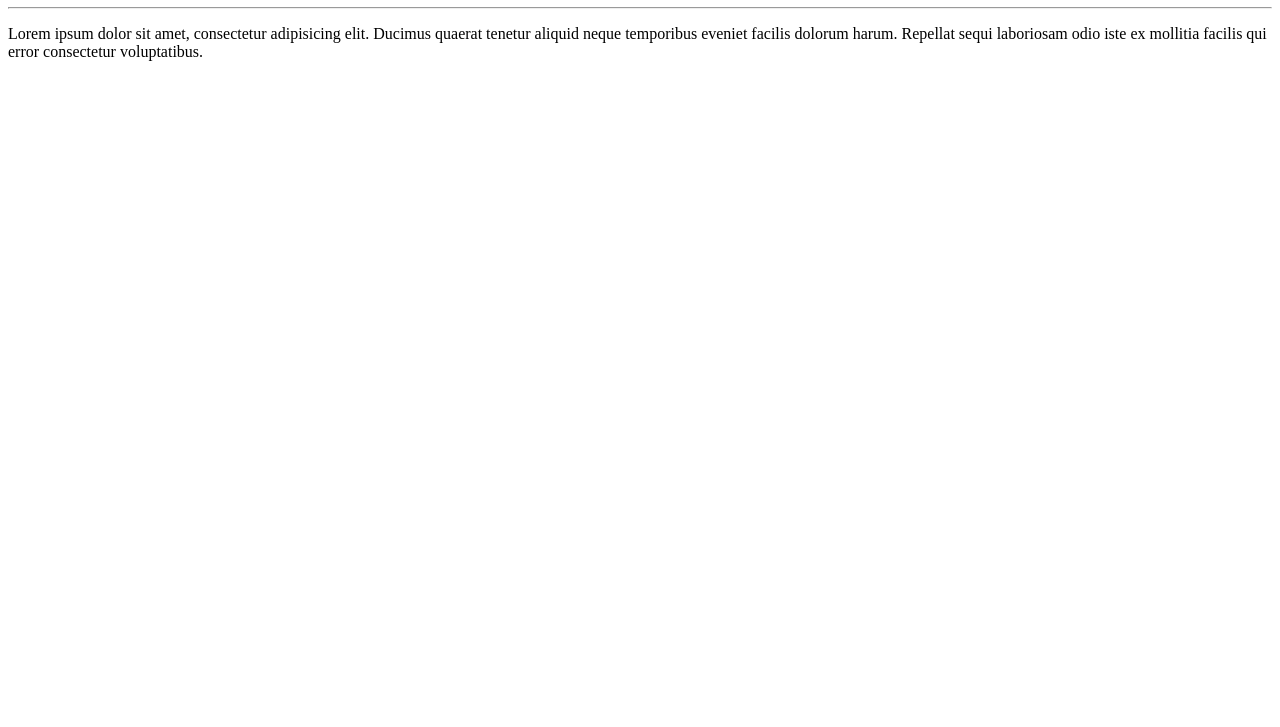
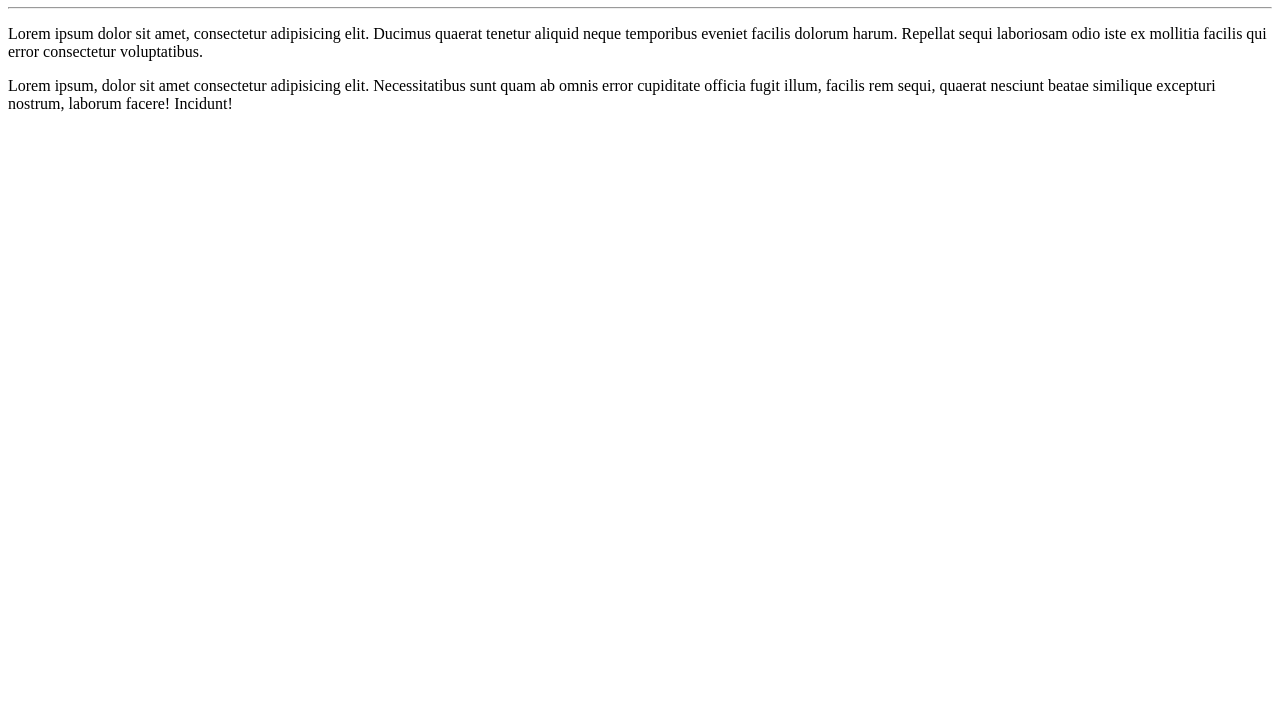
Before and after one commit to YanGabriel-GAEL/Ola-mundo, a plain HTML site: page site-exemplo/index.html in a window 1280 px wide. Shown: the part 73-800 px from the top of the page. Drawn offline with Linux system fonts and the light colour scheme.

Commit message:
adicionei um páragrafo

```diff
--- a/site-exemplo/index.html
+++ b/site-exemplo/index.html
@@ -9,5 +9,7 @@
     <h1>Olá, Mundo!</h1>
     <hr>
     <p>Lorem ipsum dolor sit amet, consectetur adipisicing elit. Ducimus quaerat tenetur aliquid neque temporibus eveniet facilis dolorum harum. Repellat sequi laboriosam odio iste ex mollitia facilis qui error consectetur voluptatibus.</p>
+
+<p>Lorem ipsum, dolor sit amet consectetur adipisicing elit. Necessitatibus sunt quam ab omnis error cupiditate officia fugit illum, facilis rem sequi, quaerat nesciunt beatae similique excepturi nostrum, laborum facere! Incidunt!</p>
 </body>
 </html>
```
